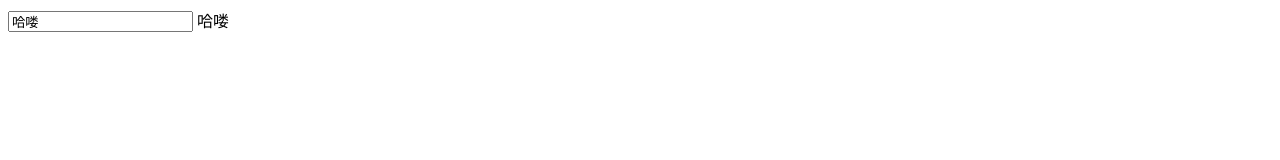
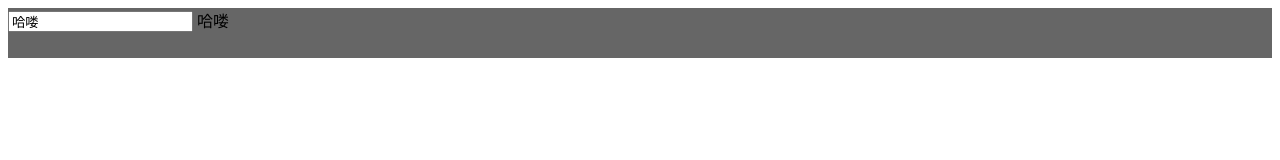
Before and after one commit to zogeli100/testgit, a plain HTML site: page index.html in a window 1280 px wide. Drawn offline with Linux system fonts and the light colour scheme.

Commit message:
再试一试

```diff
--- a/index.html
+++ b/index.html
@@ -4,9 +4,10 @@
     <meta charset="UTF-8">
     <title>Title</title>
     <script src="js/vue.js"></script>
+    <link rel="stylesheet" href="style/gali.css">
 </head>
 <body>
-<div id="day1">
+<div id="day1" class="top">
     <input type="text" v-model="message">
     {{message}}
 </div>
--- /dev/null
+++ b/style/gali.css
@@ -0,0 +1,3 @@
+.top{
+    width:auto;height: 50px;background: #666666;
+}
```
